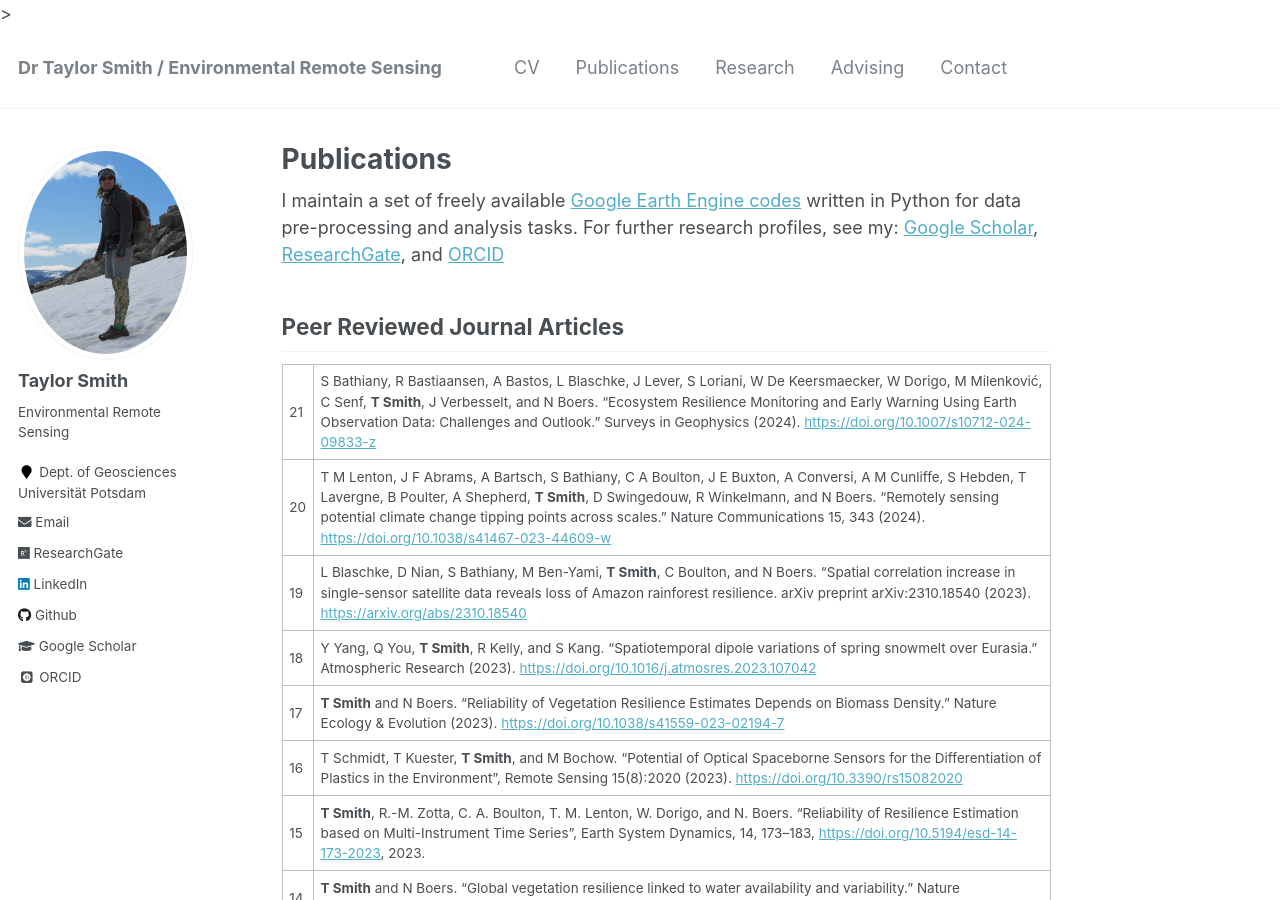
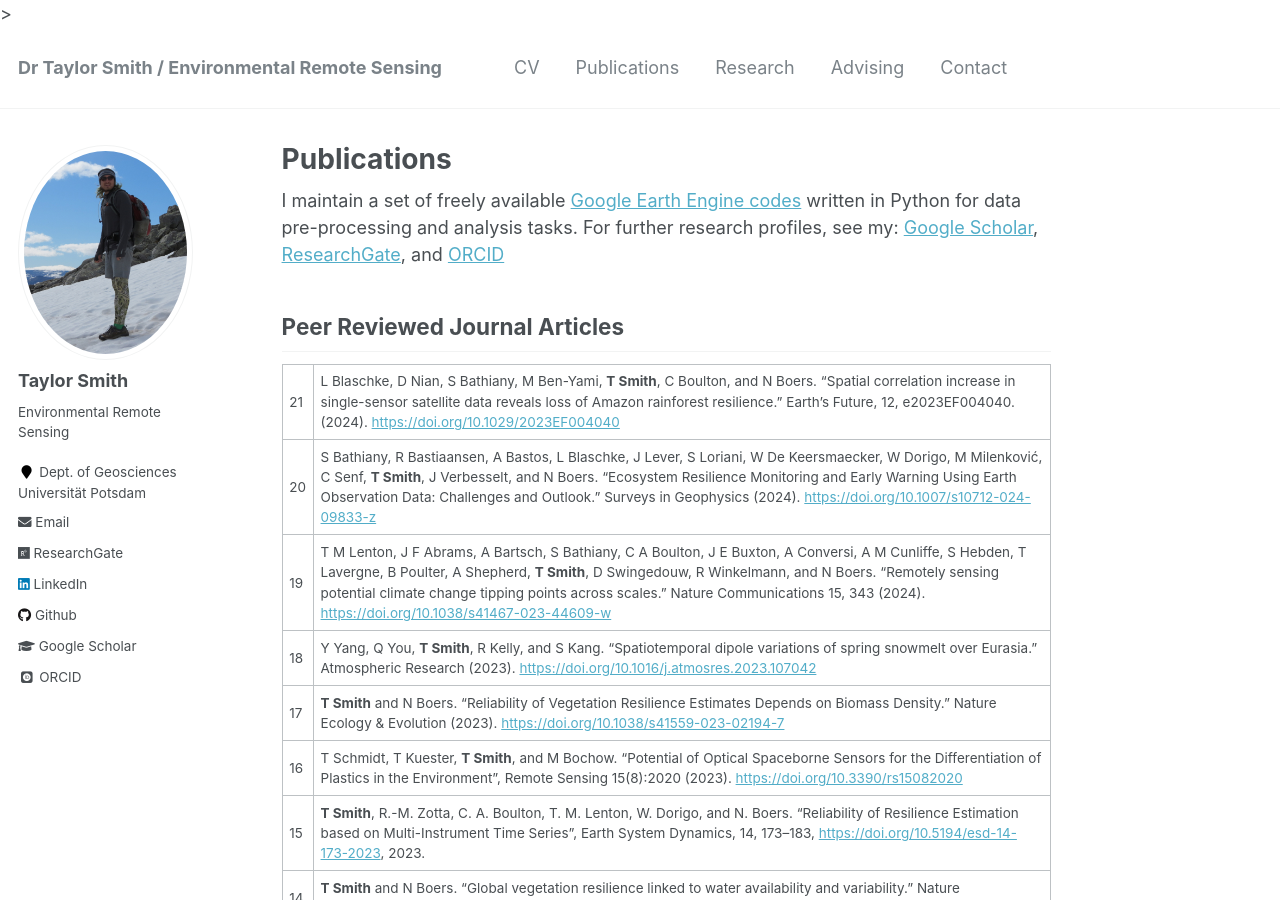
Before and after one commit to tasmi/tasmi.github.io, a Jekyll site: the page built from _pages/publications.md, in a window 1280 px wide and 900 px high. Built offline with Jekyll 4.4.1, drawn with Linux system fonts in a browser that asks for light colours; some web fonts are replaced.

Commit message:
Update publications.md

```diff
--- a/_pages/publications.md
+++ b/_pages/publications.md
@@ -9,9 +9,9 @@ I maintain a set of freely available [Google Earth Engine codes](https://github.
 
 ## Peer Reviewed Journal Articles
 
-21 | S Bathiany, R Bastiaansen, A Bastos, L Blaschke, J Lever, S Loriani, W De Keersmaecker, W Dorigo, M Milenković, C Senf, **T Smith**, J Verbesselt, and N Boers. "Ecosystem Resilience Monitoring and Early Warning Using Earth Observation Data: Challenges and Outlook."  Surveys in Geophysics (2024). [https://doi.org/10.1007/s10712-024-09833-z](https://doi.org/10.1007/s10712-024-09833-z)
-20 | T M Lenton, J F Abrams, A Bartsch, S Bathiany, C A Boulton, J E Buxton, A Conversi, A M Cunliffe, S Hebden, T Lavergne, B Poulter, A Shepherd, **T Smith**, D Swingedouw, R Winkelmann, and N Boers. "Remotely sensing potential climate change tipping points across scales." Nature Communications 15, 343 (2024). [https://doi.org/10.1038/s41467-023-44609-w](https://doi.org/10.1038/s41467-023-44609-w)
-19 | L Blaschke, D Nian, S Bathiany, M Ben-Yami, **T Smith**, C Boulton, and N Boers. "Spatial correlation increase in single-sensor satellite data reveals loss of Amazon rainforest resilience. arXiv preprint arXiv:2310.18540 (2023). [https://arxiv.org/abs/2310.18540](https://arxiv.org/abs/2310.18540)
+21 | L Blaschke, D Nian, S Bathiany, M Ben-Yami, **T Smith**, C Boulton, and N Boers. "Spatial correlation increase in single-sensor satellite data reveals loss of Amazon rainforest resilience." Earth's Future, 12, e2023EF004040.  (2024). [https://doi.org/10.1029/2023EF004040](https://doi.org/10.1029/2023EF004040)
+20 | S Bathiany, R Bastiaansen, A Bastos, L Blaschke, J Lever, S Loriani, W De Keersmaecker, W Dorigo, M Milenković, C Senf, **T Smith**, J Verbesselt, and N Boers. "Ecosystem Resilience Monitoring and Early Warning Using Earth Observation Data: Challenges and Outlook."  Surveys in Geophysics (2024). [https://doi.org/10.1007/s10712-024-09833-z](https://doi.org/10.1007/s10712-024-09833-z)
+19 | T M Lenton, J F Abrams, A Bartsch, S Bathiany, C A Boulton, J E Buxton, A Conversi, A M Cunliffe, S Hebden, T Lavergne, B Poulter, A Shepherd, **T Smith**, D Swingedouw, R Winkelmann, and N Boers. "Remotely sensing potential climate change tipping points across scales." Nature Communications 15, 343 (2024). [https://doi.org/10.1038/s41467-023-44609-w](https://doi.org/10.1038/s41467-023-44609-w)
 18 | Y Yang, Q You, **T Smith**, R Kelly, and S Kang. "Spatiotemporal dipole variations of spring snowmelt over Eurasia." Atmospheric Research (2023). [https://doi.org/10.1016/j.atmosres.2023.107042](https://doi.org/10.1016/j.atmosres.2023.107042)
 17 | **T Smith** and N Boers. "Reliability of Vegetation Resilience Estimates Depends on Biomass Density." Nature Ecology & Evolution (2023). [https://doi.org/10.1038/s41559-023-02194-7](https://doi.org/10.1038/s41559-023-02194-7)
 16 | T Schmidt, T Kuester, **T Smith**, and M Bochow. "Potential of Optical Spaceborne Sensors for the Differentiation of Plastics in the Environment", Remote Sensing 15(8):2020 (2023). [https://doi.org/10.3390/rs15082020](https://doi.org/10.3390/rs15082020)
```
